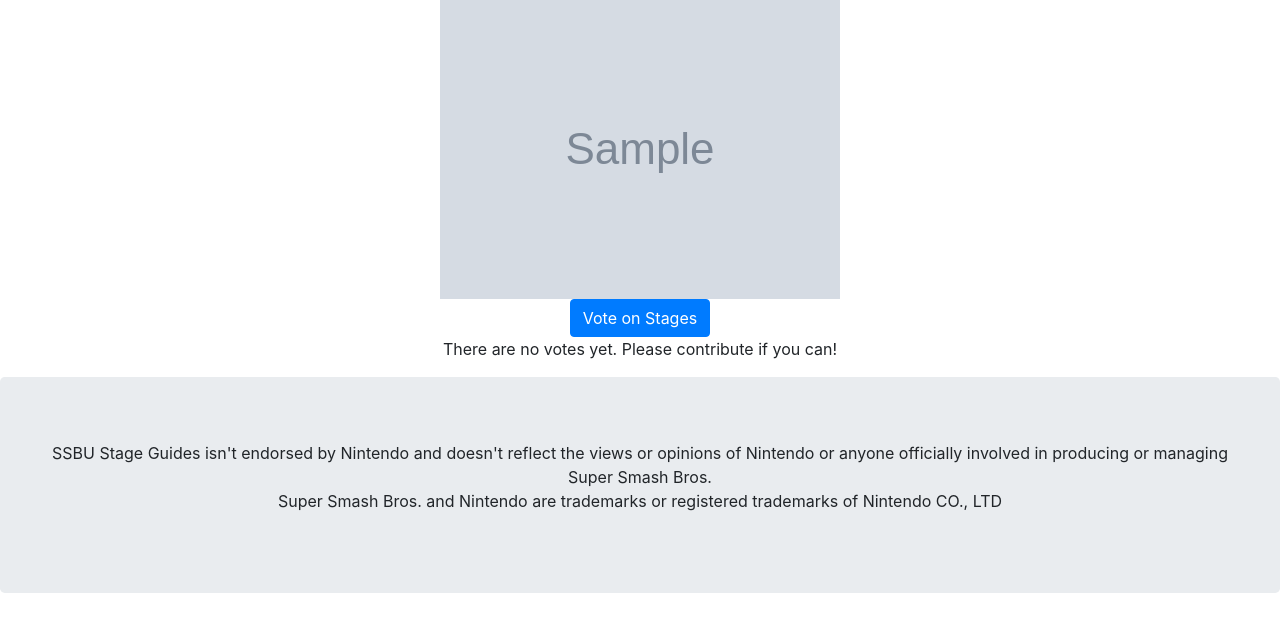
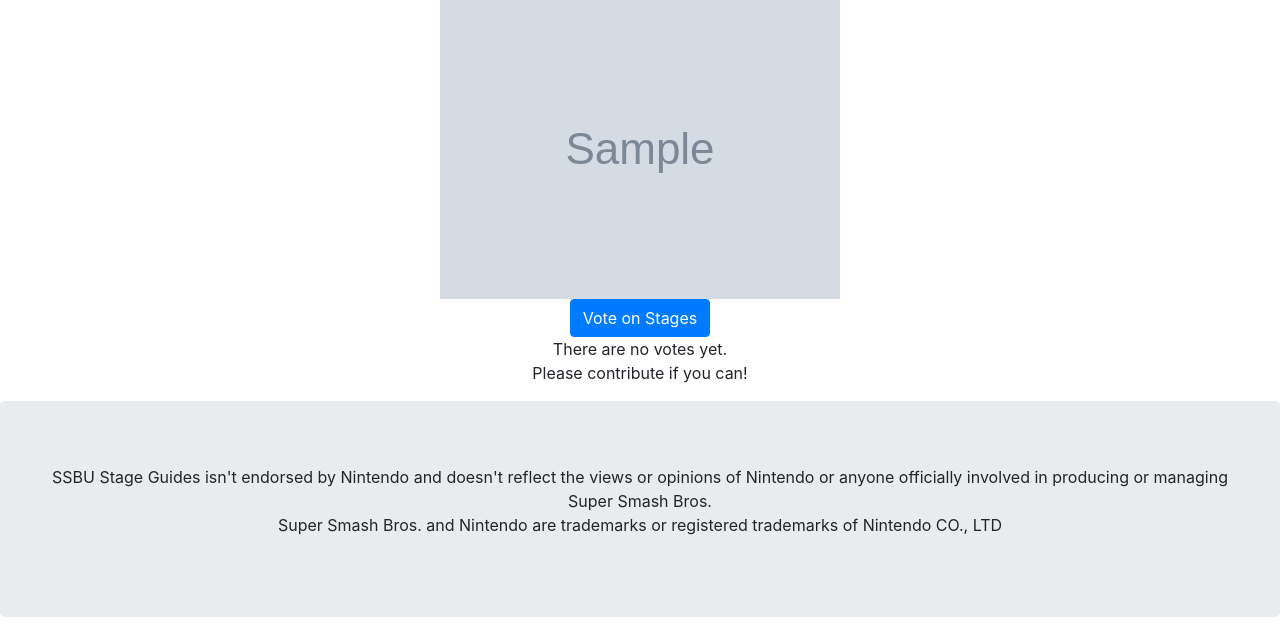
Before and after one commit to justinhwon/SSBU-Stage-Guides, a Django app: a page that uses guide/templates/guide/character.html in a window 1280 px wide. Shown: the part 113-738 px from the top of the page. Run offline with Django 3.2, Linux system fonts and the light colour scheme; tables that the repository leaves empty hold one stand-in row (values such as "Sample post"); grey boxes marked "Sample" are stand-in pictures; some libraries are stand-ins or nearby versions.

Commit message:
Minor text changes

```diff
--- a/guide/templates/guide/character.html
+++ b/guide/templates/guide/character.html
@@ -37,7 +37,7 @@
     </div>
 
 {% else %}
-<p class="text-center">There are no votes yet. Please contribute if you can!</p>
+<p class="text-center">There are no votes yet. <br> Please contribute if you can!</p>
 {% endif %}
 
 {% endblock %}
--- a/guide/templates/guide/matchupinfo.html
+++ b/guide/templates/guide/matchupinfo.html
@@ -59,7 +59,7 @@
     </div>
 
 {% else %}
-<p class="text-center">There are no votes yet. Please contribute if you can!</p>
+<p class="text-center">There are no votes yet. <br> Please contribute if you can!</p>
 {% endif %}
 
 <br>
@@ -82,7 +82,7 @@
     </div>
 
 {% else %}
-<p class="text-center">There are no votes yet. Please contribute if you can!</p>
+<p class="text-center">There are no votes yet. <br> Please contribute if you can!</p>
 {% endif %}
 
 {% endblock %}
--- a/guide/templates/guide/vote.html
+++ b/guide/templates/guide/vote.html
@@ -3,7 +3,7 @@
 {% load crispy_forms_tags %}
 
 {% block content %}
-<h1>Rank the stages for {{character.name}}</h1>
+<h1>Rate the stages for {{character.name}}</h1>
 <h5>Feel free to skip any stages you're not sure about.</h5>
 <div class="container-fluid">
 <form action="{% url 'guide:vote' character.name %}" method="post">
```
